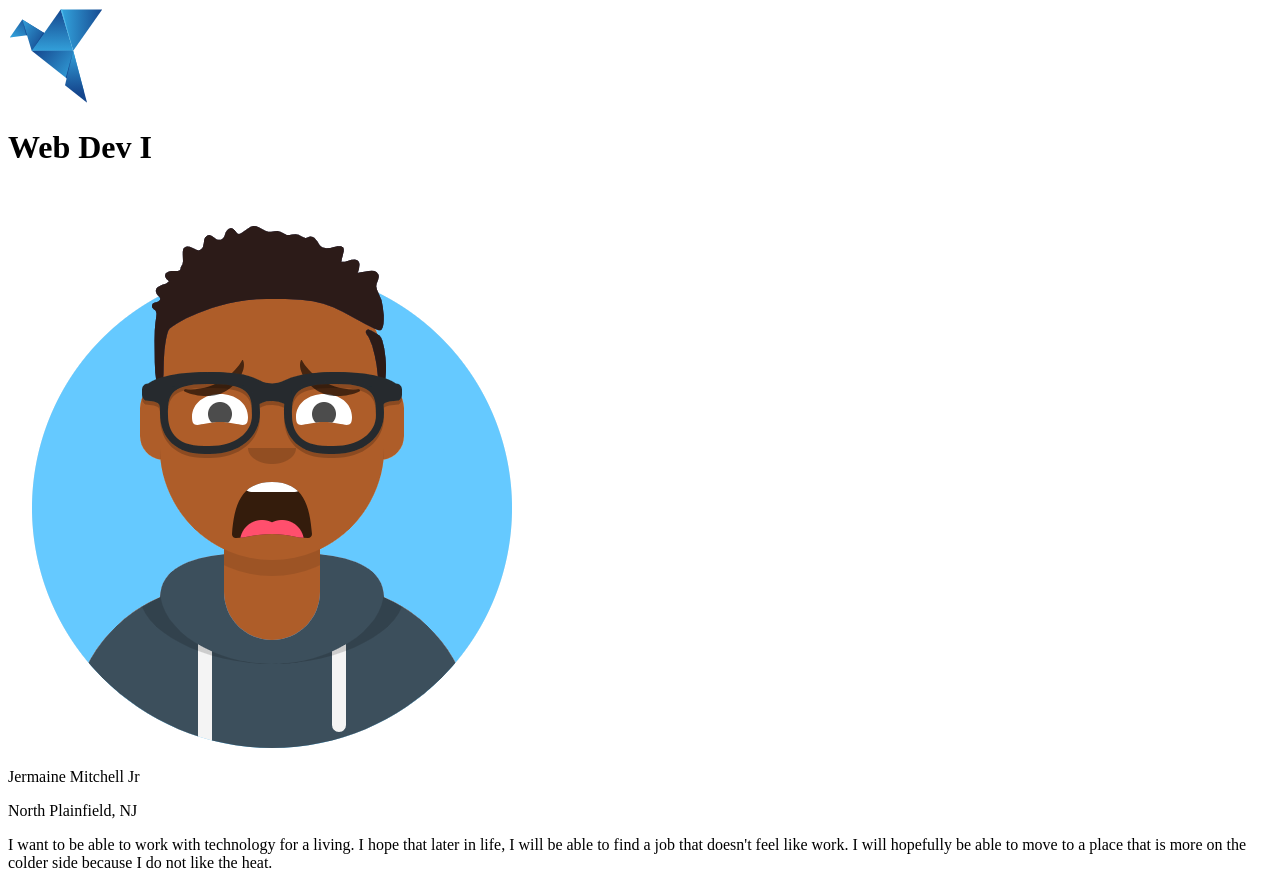
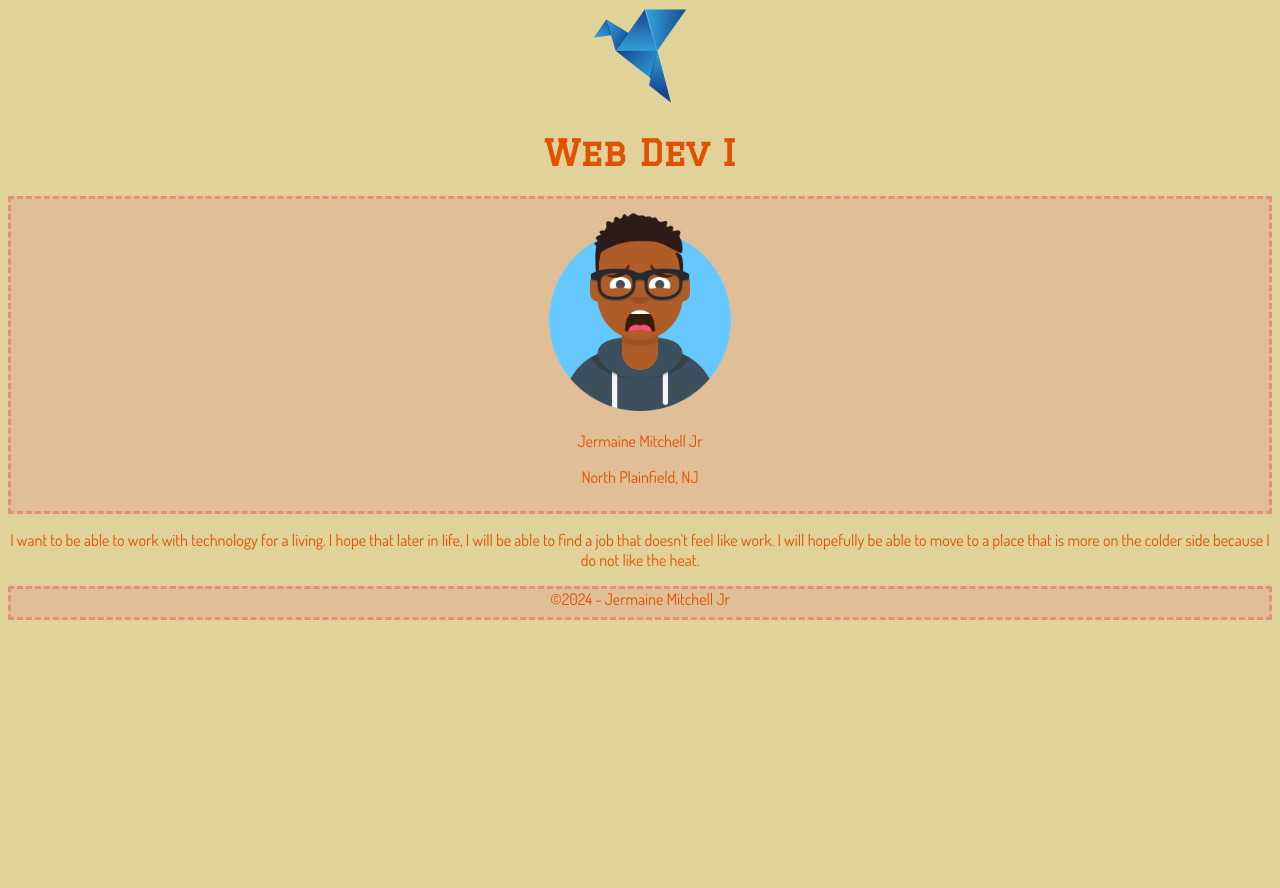
Before and after one commit to RVCC-IDMX/about-me-JMit3003-1, a plain HTML site: page index.html in a window 1280 px wide. After the commit the page ends 800 px from the top, so only its background shows below. Drawn offline with Linux system fonts and the light colour scheme.

Commit message:
Adding Some Style

```diff
--- /dev/null
+++ b/css/style.css
@@ -0,0 +1,33 @@
+body {
+    background-color: #E0D299;
+    color: #E05100;
+    font-family: Dosis;
+    font-size:
+
+}
+
+h1, h2, h3, h4, h5, h6 {
+    font-family: Graduate;
+    font-size: 2.2rem;
+}
+
+header {
+    text-align: center;
+
+}
+
+#hero, footer {
+    color: #E05100;
+    text-align: center;
+    background-color: #E0BE96;
+    padding-bottom: 8px;
+    border: dashed #E09280;
+}
+
+#hero img {
+    width: 200px;
+}
+
+#bio {
+    text-align: center;
+}
--- a/index.html
+++ b/index.html
@@ -1,10 +1,18 @@
 <!DOCTYPE html>
 <html lang="en">
 <!--This is an assigment for my Web Dev class. Jermaine Mitchell Jr is my name.-->
-<head>  <!--contains two main tags. meta and title tags-->
+
+<head> <!--contains two main tags. meta and title tags-->
+
+
     <meta charset="UTF-8">
     <meta name="viewport" content="width=device-width, initial-scale=1.0">
     <title>About Me</title> <!--What displays in the tab bar when on a web page-->
+
+    <link href="https://fonts.googleapis.com/css2?family=Dosis:wght@200..800&family=Graduate&display=swap"
+        rel="stylesheet">
+
+    <link rel="stylesheet" href="css/style.css">
 </head>
 
 <body>
@@ -17,7 +25,7 @@
 
     <main>
 
-        <section>
+        <section id="hero" >
             <!--hero section, shows profile image, name, and location-->
             <img src="About Me Images\avataaars.png" alt="My avatar picture">
 
@@ -28,7 +36,7 @@
 
         </section>
 
-        <section>
+        <section id="bio">
             <!--bio section: personal info-->
             <div>
                 <p>I want to be able to work with technology for a living.
@@ -48,6 +56,10 @@
 
     </main>
 
+    <footer>
+        ©2024 - Jermaine Mitchell Jr
+    </footer>
+
 
 </body>
 
```
